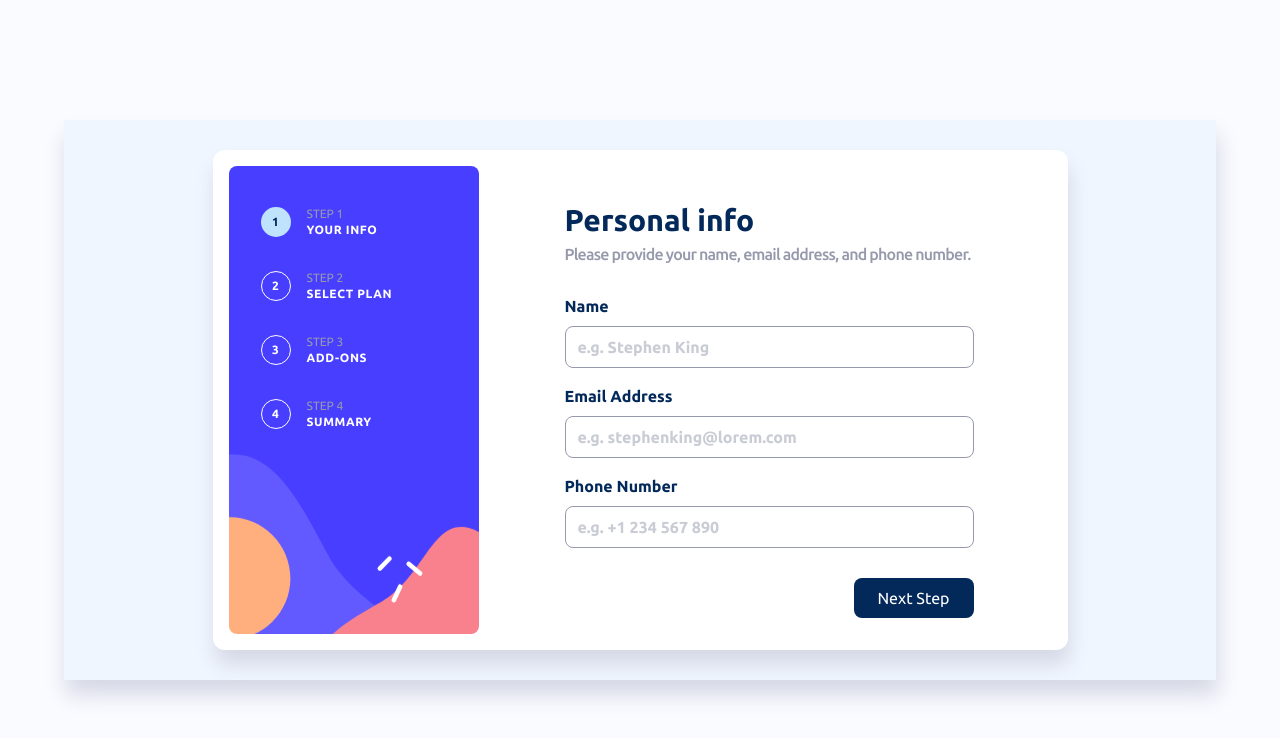
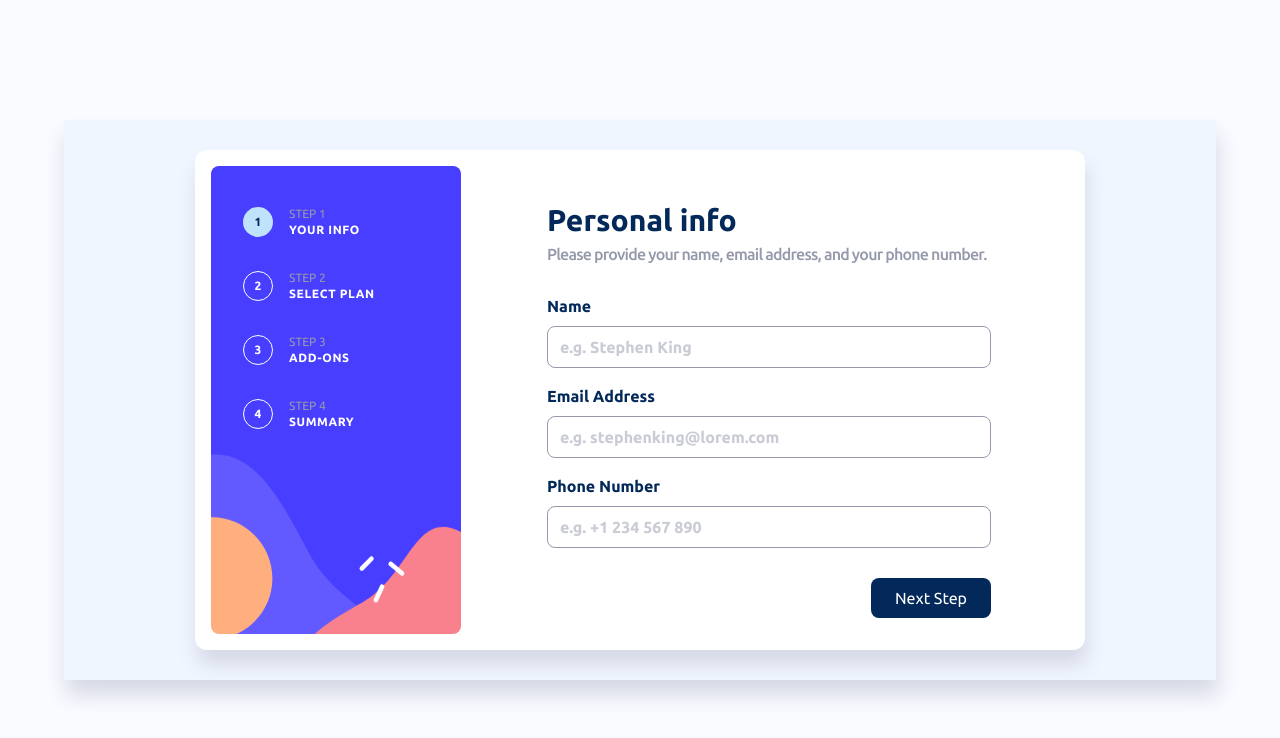
Before and after one commit to Edimar-star/EvolvePOS_technical_test_2, a React (Vite) app: page / in a window 1280 px wide. Shown: the top 738 px of the page. Built offline with nearby package versions, Linux system fonts and the light colour scheme.

Commit message:
feat: second version done

```diff
--- a/src/components/AddOns.tsx
+++ b/src/components/AddOns.tsx
@@ -1,5 +1,12 @@
-import { Main } from "../layout/Main";
+import { MainForm } from "../layout/MainForm";
 
 export const AddOns = ({ stepActive, previousStep, nextStep } : { stepActive: number, previousStep: Function, nextStep: Function }) => {
-    return <Main stepActive={stepActive}>Add-Ons</Main>
+    return <MainForm title=""
+                description=""
+                stepActive={stepActive}
+                previousStep={previousStep}
+                nextStep={() => nextStep()}
+            >
+        .
+    </MainForm>
 }
--- a/src/components/Info.tsx
+++ b/src/components/Info.tsx
@@ -1,8 +1,7 @@
 import { useForm, SubmitHandler } from "react-hook-form";
-import { Main } from "../layout/Main";
 import { InputsInfo } from '../router/types'
 import { fieldsInfo } from '../router/data'
-import { StepsBottons } from "./common/StepsBottons";
+import { MainForm } from "../layout/MainForm";
 
 export const Info = ({ stepActive, nextStep } : { stepActive: number, nextStep: Function }) => {
     const {
@@ -16,14 +15,11 @@ export const Info = ({ stepActive, nextStep } : { stepActive: number, nextStep:
         nextStep()
     }
 
-    return <Main stepActive={stepActive}>
-        <form className="h-full grid grid-rows-7" onSubmit={handleSubmit(onSubmit)}>
-
-            <div className="row-span-6 flex flex-col gap-7 py-2">
-                <div className="flex flex-col gap-1">
-                    <h1 className="font-Ubuntu font-bold text-navy-blue text-3xl">Personal info</h1>
-                    <p className="font-Ubuntu font-normal tracking-tighter text-paragraph text-cold-gray">Please provide your name, email address, and phone number.</p>
-                </div>
+    return <MainForm title="Personal info"
+                description="Please provide your name, email address, and your phone number."
+                stepActive={stepActive}
+                nextStep={handleSubmit(onSubmit)}
+            >
 
         <div className="flex flex-col gap-4 overflow-x-auto">
 
@@ -43,10 +39,6 @@ export const Info = ({ stepActive, nextStep } : { stepActive: number, nextStep:
             )}
 
         </div>
-            </div>
 
-            <StepsBottons nextStep={nextStep} />
-
-        </form>
-    </Main>
+    </MainForm>
 }
--- a/src/components/Plan.tsx
+++ b/src/components/Plan.tsx
@@ -1,9 +1,8 @@
 import { useForm, SubmitHandler, Controller } from "react-hook-form";
-import { Main } from "../layout/Main";
 import { optionsPlan } from "../router/data";
 import { DataOptionPlan } from "../router/types";
 import { useState } from "react";
-import { StepsBottons } from "./common/StepsBottons";
+import { MainForm } from "../layout/MainForm";
 
 type IPlanForm = {
     optionPlan: DataOptionPlan
@@ -32,15 +31,14 @@ export const Plan = ({ stepActive, previousStep, nextStep } : { stepActive: numb
         nextStep()
     }
 
-    return <Main stepActive={stepActive}>
-        <form className="w-full h-full grid grid-rows-7" onSubmit={handleSubmit(onSubmit)}>
+    return <MainForm title="Select your plan"
+                description="You have the option of monthly or yearly billing."
+                stepActive={stepActive}
+                previousStep={previousStep}
+                nextStep={handleSubmit(onSubmit)}
+            >
 
-            <div className="w-full row-span-6 flex flex-col gap-7 py-2">
-                <div className="flex flex-col gap-1">
-                    <h1 className="font-Ubuntu font-bold text-navy-blue text-3xl">Select Your Plan</h1>
-                    <p className="font-Ubuntu font-normal tracking-tighter text-paragraph text-cold-gray">You have the option of monthly or yearly billing.</p>
-                </div>
-
+        <>
             <div className="grid grid-cols-[repeat(auto-fit,minmax(110px,1fr))] gap-3 overflow-x-auto">
 
                 <Controller
@@ -95,11 +93,7 @@ export const Plan = ({ stepActive, previousStep, nextStep } : { stepActive: numb
                                     ? "text-navy-blue"
                                     : "text-cold-gray"}`}>Yearly</h4>
             </div>
+        </>
 
-            </div>
-
-            <StepsBottons previousStep={previousStep} nextStep={nextStep} />
-
-        </form>
-    </Main>
+    </MainForm>
 }
--- a/src/components/Summary.tsx
+++ b/src/components/Summary.tsx
@@ -1,5 +1,12 @@
-import { Main } from "../layout/Main";
+import { MainForm } from "../layout/MainForm";
 
 export const Summary = ({ stepActive, previousStep } : { stepActive: number, previousStep: Function }) => {
-    return <Main stepActive={stepActive}>Summary</Main>
+    return <MainForm title=""
+                description=""
+                stepActive={stepActive}
+                previousStep={previousStep}
+                nextStep={(e: React.FormEvent<HTMLFormElement>) => e.preventDefault()}
+            >
+        .
+    </MainForm>
 }
--- a/src/components/common/StepsBottons.tsx
+++ /dev/null
@@ -1,9 +0,0 @@
-export const StepsBottons =
-    ({ previousStep, nextStep } :
-    { previousStep?: Function, nextStep?: Function }) => {
-
-    return <div className={`flex row-span-1`}>
-        {previousStep && <button className="font-Ubuntu font-bold self-end text-start hover:cursor-pointer hover:text-navy-blue w-[120px] h-[40px] bg-transparent text-cold-gray" type="button" onClick={() => previousStep()} >Go Back</button>}
-        {nextStep && <button className="font-Ubuntu font-regular hover:brightness-150 self-end hover:cursor-pointer border-navy-blue w-[120px] h-[40px] rounded-lg ml-auto bg-navy-blue text-white" type="submit">Next Step</button>}
-    </div>
-}
--- a/src/layout/Main.tsx
+++ b/src/layout/Main.tsx
@@ -5,7 +5,7 @@ export const Main = ({ children, stepActive } : { children: React.ReactNode, ste
 
         <main className="sm:min-h-[550px] bg-magnolia h-7/10 w-[90vw] shadow-3xl flex items-center justify-center">
 
-            <section className="sm:min-w-[550px] sm:min-h-[500px] bg-white h-6/8 w-[855px] shadow-3xl rounded-xl p-4 gap-2 flex flex-row">
+            <section className="sm:min-w-[550px] sm:min-h-[500px] bg-white h-6/8 w-[890px] shadow-3xl rounded-xl p-4 gap-2 flex flex-row">
 
                 <aside className="w-[250px] bg-sidebar-desktop bg-cover bg-center bg-no-repeat rounded-lg">
                     <ul className="flex flex-col px-8 py-10 w-full gap-8">
@@ -27,7 +27,7 @@ export const Main = ({ children, stepActive } : { children: React.ReactNode, ste
                     </ul>
                 </aside>
 
-                <article className="w-auto h-full flex-1 px-[78px] pt-7 pb-4">
+                <article className="w-auto h-full flex-1 px-[60px] xl:px-[78px] pt-7 pb-4">
                     {children}
                 </article>
 
--- /dev/null
+++ b/src/layout/MainForm.tsx
@@ -0,0 +1,34 @@
+import { FormEventHandler } from "react"
+import { Main } from "./Main"
+
+type MainFormProps = {
+    title: string
+    description: string
+    children: React.ReactNode
+    stepActive: number
+    previousStep?: Function
+    nextStep: FormEventHandler<HTMLFormElement>
+}
+
+export const MainForm = ({ title, description, children, stepActive, previousStep, nextStep } : MainFormProps) => {
+
+    return <Main stepActive={stepActive}>
+        <form className="h-full grid grid-rows-7" onSubmit={nextStep}>
+
+            <div className="row-span-6 flex flex-col gap-7 py-2">
+                <div className="flex flex-col gap-1">
+                    <h1 className="font-Ubuntu font-bold text-navy-blue text-3xl">{title}</h1>
+                    <p className="font-Ubuntu font-normal tracking-tighter text-paragraph text-cold-gray">{description}</p>
+                </div>
+
+                {children}
+            </div>
+
+            <div className="flex row-span-1">
+                {previousStep && <button className="font-Ubuntu font-bold self-end text-start hover:cursor-pointer hover:text-navy-blue w-[120px] h-[40px] bg-transparent text-cold-gray" type="button" onClick={() => previousStep()} >Go Back</button>}
+                <button className="font-Ubuntu font-regular hover:brightness-150 self-end hover:cursor-pointer border-navy-blue w-[120px] h-[40px] rounded-lg ml-auto bg-navy-blue text-white" type="submit">Next Step</button>
+            </div>
+
+        </form>
+    </Main>
+}
```
Lines whose indentation alone changed are shown as unchanged.
